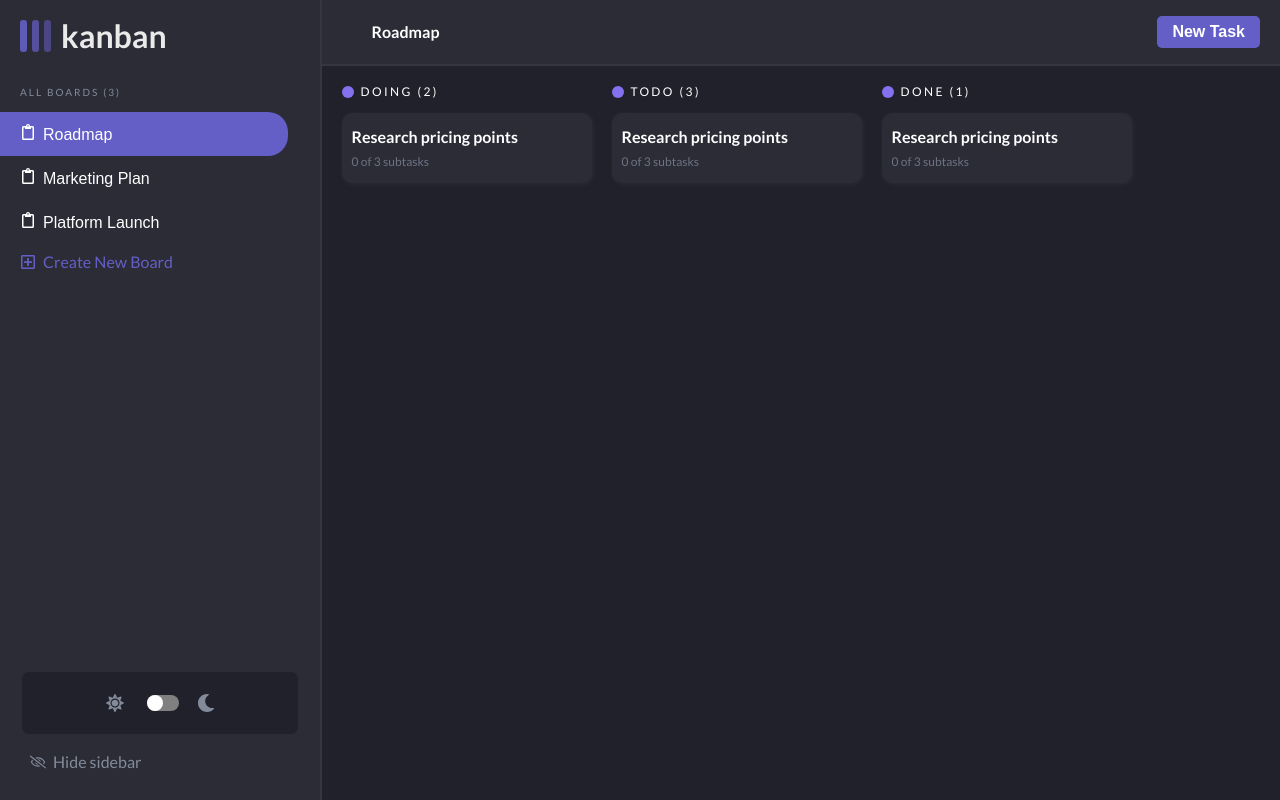
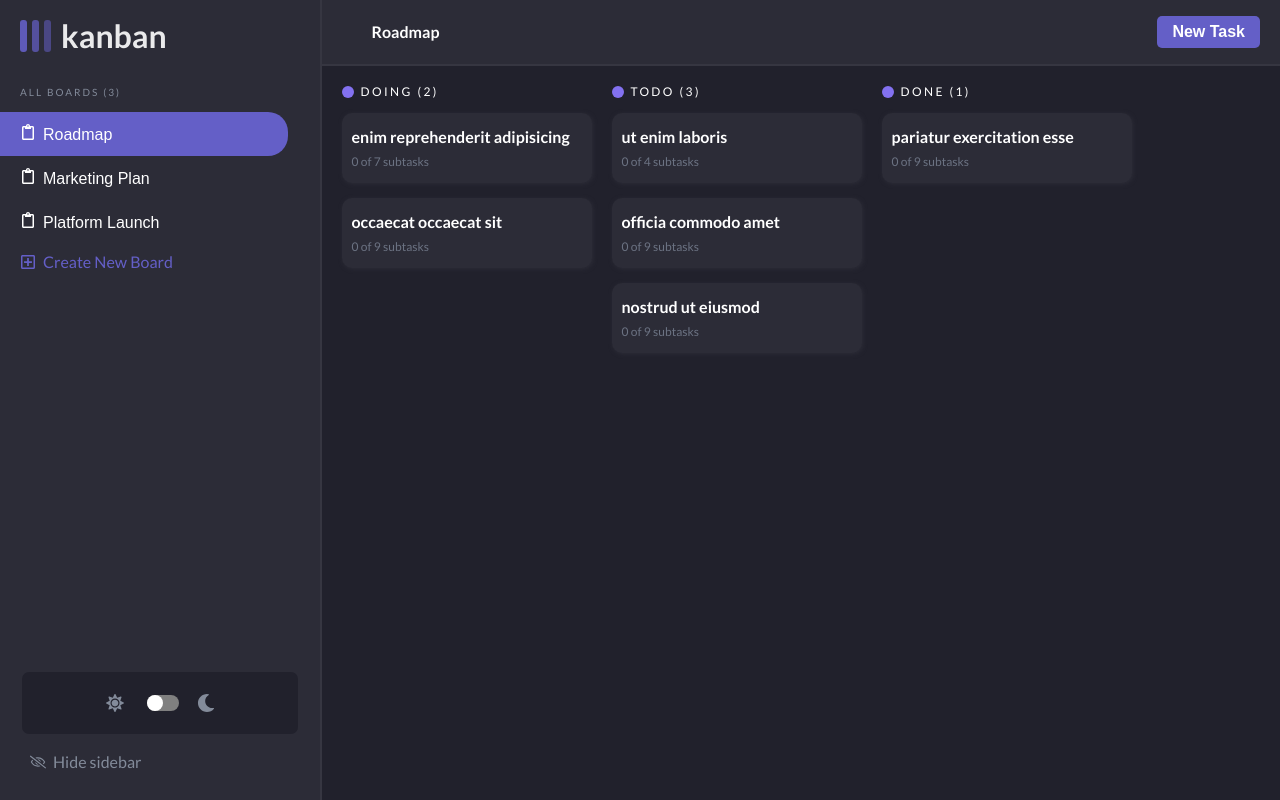
Before and after one commit to egordanilov/kanban-board, a React (Create React App) app: page /board in a window 1280 px wide. Built offline with nearby package versions, Linux system fonts and the light colour scheme.

Commit message:
Task Canvas is now dynamic, tasks are filtered according to Active Board used and grouped by column based on task status

```diff
--- a/src/components/CanvasColumn.tsx
+++ b/src/components/CanvasColumn.tsx
@@ -18,20 +18,33 @@ const CanvasColumnHeaderCircle = styled.div`
     border-radius: 50%;
     background: #8371f0;
     margin-right: 7px;
+
+
+
 `;
 
 interface CanvasColumnProps {
     status: string;
     numberOfTasks: number;
+    tasks: Task[];
 }
 
-function CanvasColumn({status, numberOfTasks}: CanvasColumnProps) {
+function CanvasColumn({status, numberOfTasks, tasks}: CanvasColumnProps) {
     return (
         <CanvasColumnWrapper>
             <CanvasColumnHeader>
                 <CanvasColumnHeaderCircle />{status.toLocaleUpperCase()} ({numberOfTasks})
             </CanvasColumnHeader>
-            <Task id="642487a5c640f80539acdb14" name="Research pricing points" description="We know what we need to build for version 1, now we need to finalize the first pricing model we'll use. Keep iterating the subtasks until we have a coherent proposition." subtasks={[{subtask_name: "First Subtask", subtask_isCompleted: true}]} status="todo" />
+            {tasks.map((task) => {
+                return(
+                    <Task id={task.id}
+                        name={task.name}
+                        description={task.description}
+                        subtasks={task.subtasks}
+                        status={status as "todo" | "doing" | "done"}
+                    />
+                )
+            })}
         </CanvasColumnWrapper>
     )
 }
--- a/src/components/CanvasColumns.tsx
+++ b/src/components/CanvasColumns.tsx
@@ -21,7 +21,11 @@ function CanvasColumns() {
         <CanvasColumnsWrapper>
             {uniqueTaskStatuses.map((status) => {
                 return (
-                    <CanvasColumn status={status} numberOfTasks={tasksFilteredByActiveBoard.filter((task) => task.status === status).length} />
+                    <CanvasColumn
+                        status={status}
+                        numberOfTasks={tasksFilteredByActiveBoard.filter((task) => task.status === status).length}
+                        tasks={tasksFilteredByActiveBoard.filter((task) => task.status === status)}
+                    />
                 )
             })}
         </CanvasColumnsWrapper>
--- a/src/components/Task.tsx
+++ b/src/components/Task.tsx
@@ -26,6 +26,11 @@ const TaskWrapper = styled.div`
     padding: 10px;
     background: #2c2c37;
     filter: drop-shadow(1px 1px 2px #2c2c37);
+
+    &:hover {
+        opacity: 0.9;
+        cursor: pointer;
+    }
 `;
 
 const TaskName = styled.div`
@@ -42,7 +47,7 @@ function Task({name, description, subtasks, status}:TaskProps) {
     return (
         <TaskWrapper>
             <TaskName>{name}</TaskName>
-            <NumberOfSubtasks>0 of 3 subtasks</NumberOfSubtasks>
+            <NumberOfSubtasks>0 of {subtasks.length} subtasks</NumberOfSubtasks>
         </TaskWrapper>
     )
 }
```
